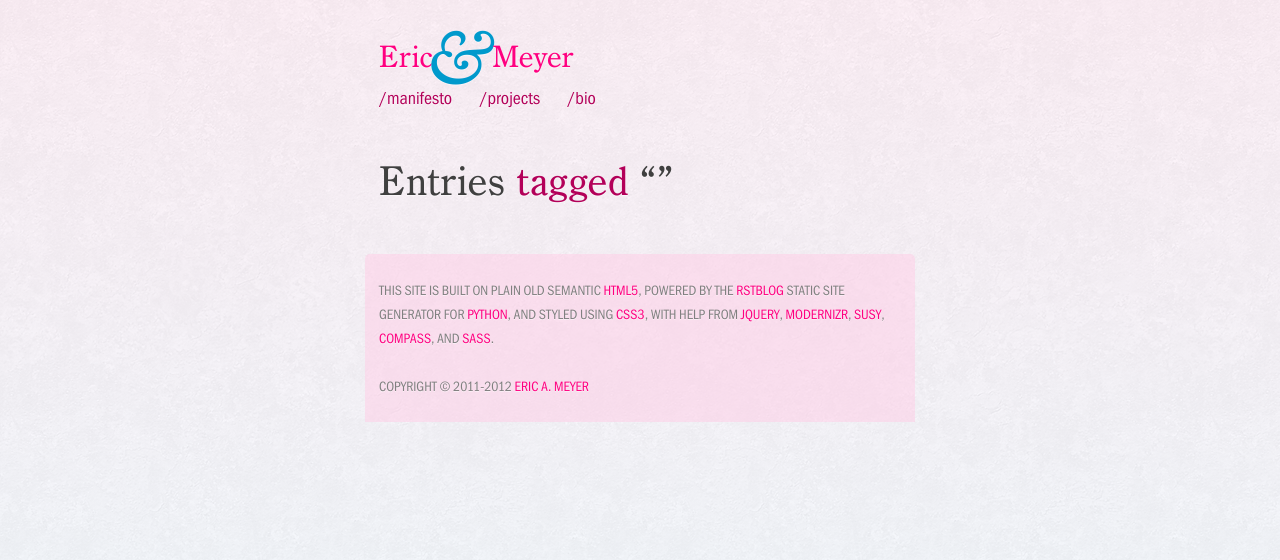
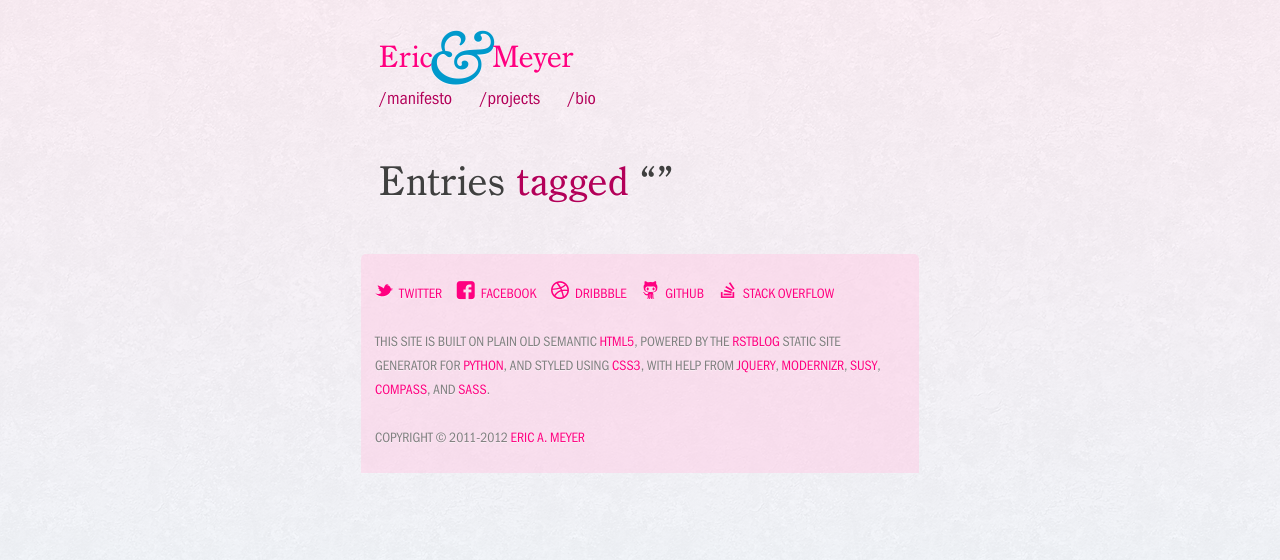
Before and after one commit to mirisuzanne/miriamsuzanne, a Python web app: template templates/tag.html in a window 1280 px wide. Shown: the top 560 px of the page. Run offline with Jinja, Linux system fonts and the light colour scheme; the template is opened without the code that fills it, so the values that code supplies are empty; some libraries are stand-ins or nearby versions.

Commit message:
Add social icons to footer

```diff
--- a/content/static/css/screen.css
+++ b/content/static/css/screen.css
@@ -267,6 +267,50 @@
   border-left: 3px solid #ffcce6;
 }
 
+@font-face {
+  font-family: "IcoMoon";
+  src: url('../fonts/Icons.eot');
+  src: url('../fonts/Icons.eot?#iefix') format('eot'), url('../fonts/Icons.svg#Icons') format('svg'), url('../fonts/Icons.woff') format('woff'), url('../fonts/Icons.ttf') format('truetype');
+  font-weight: normal;
+  font-style: normal;
+}
+
+/* Use the following CSS code if you want to have a class per icon */
+[data-icon]:before, .social a:before {
+  font-family: 'IcoMoon';
+  font-style: normal;
+  speak: none;
+}
+
+/* Use the following CSS code if you want to use data attributes for inserting your icons */
+[data-icon]:before {
+  content: attr(data-icon);
+}
+
+.social [href*="facebook"]:before {
+  content: "\e000";
+}
+
+.social [href*="stackoverflow"]:before {
+  content: "\e003";
+}
+
+.social [href*="twitter"]:before {
+  content: "\e004";
+}
+
+.social [href*="vimeo"]:before {
+  content: "\e005";
+}
+
+.social [href*="github"]:before {
+  content: "\e006";
+}
+
+.social [href*="dribbble"]:before {
+  content: "\e007";
+}
+
 body {
   max-width: 29em;
   margin-left: auto;
@@ -361,7 +405,7 @@
   -webkit-border-top-right-radius: 5px;
   border-top-right-radius: 5px;
   clear: both;
-  margin: 0 -1em;
+  margin: 0 -1.28571em;
   padding: 1.71429em 1em;
   overflow: hidden;
   background: #ffcce6;
@@ -369,7 +413,38 @@
   color: gray;
   text-transform: uppercase;
 }
-[role="contentinfo"] .colophon {
+
+.social {
+  margin: 0;
+  padding: 0;
+  border: 0;
+  overflow: hidden;
+  margin-bottom: 1.71429em;
+}
+.social li {
+  list-style-image: none;
+  list-style-type: none;
+  margin-left: 0;
+  display: -moz-inline-box;
+  -moz-box-orient: vertical;
+  display: inline-block;
+  vertical-align: middle;
+  *vertical-align: auto;
+  white-space: nowrap;
+}
+.social li {
+  *display: inline;
+}
+.social a {
+  margin-right: 0.85714em;
+}
+.social a:before {
+  font-size: 1.28571em;
+  line-height: 1.33333em;
+  padding-right: 0.33333em;
+}
+
+.colophon {
   margin-bottom: 1.71429em;
 }
 
--- /dev/null
+++ b/sass/general/_icons.scss
@@ -0,0 +1,50 @@
+@include font-face (
+  'IcoMoon',
+  font-files(
+    'Icons.svg#Icons', svg,
+    'Icons.woff', woff,
+    'Icons.ttf', truetype
+  ),
+  'Icons.eot',
+  normal,
+  normal
+);
+
+/* Use the following CSS code if you want to have a class per icon */
+%icon-content {
+  font-family: 'IcoMoon';
+  font-style: normal;
+  speak: none;
+}
+
+%icon:before {
+  @extend %icon-content;
+}
+
+%icon-replace {
+  @extend %icon;
+  position: relative;
+  min-width: 1em;
+  text-indent: -9999px;
+  &:before{
+    position: absolute;
+    top: 0;
+    left: 0;
+    text-indent: 0;
+  }
+}
+
+/* Use the following CSS code if you want to use data attributes for inserting your icons */
+[data-icon]:before {
+  @extend %icon-content;
+  content: attr(data-icon);
+}
+
+%icon-facebook:before       { content: "\e000"; }
+%icon-html5:before          { content: "\e001"; }
+%icon-css3:before           { content: "\e002"; }
+%icon-stack-overflow:before { content: "\e003"; }
+%icon-twitter:before        { content: "\e004"; }
+%icon-vimeo:before          { content: "\e005"; }
+%icon-github:before         { content: "\e006"; }
+%icon-dribbble:before       { content: "\e007"; }
--- a/sass/general/_root.scss
+++ b/sass/general/_root.scss
@@ -28,3 +28,4 @@
 // Imports
 
 @import "type";
+@import "icons";
--- a/sass/modules/_template.scss
+++ b/sass/modules/_template.scss
@@ -68,15 +68,36 @@
   @include adjust-font-size-to($footsize);
   @include border-top-radius;
   clear: both;
-  margin: 0 0 - $grid-padding;
+  margin: 0 0 - ($base-font-size/$footsize*$grid-padding);
   padding: rhythm(1,$footsize) $grid-padding;
   overflow: hidden;
   background: $pink-lightest;
   background: rgba($pink-lightest,.5);
   color: $mid;
   text-transform: uppercase;
+}
 
-  .colophon {
-    @include trailer(1,$footsize);
+.social {
+  @include inline-block-list;
+  @include trailer(1,$footsize);
+
+  a {
+    margin-right: rhythm(.5,$footsize);
+    &:before {
+      @extend %icon-content;
+      @include adjust-font-size-to($base-font-size,1,$footsize);
+      padding-right: rhythm(.25);
+    }
   }
+
+  [href*="twitter"] { @extend %icon-twitter; }
+  [href*="facebook"] { @extend %icon-facebook; }
+  [href*="dribbble"] { @extend %icon-dribbble; }
+  [href*="github"] { @extend %icon-github; }
+  [href*="vimeo"] { @extend %icon-vimeo; }
+  [href*="stackoverflow"] { @extend %icon-stack-overflow; }
 }
+
+.colophon {
+  @include trailer(1,$footsize);
+}
--- a/templates/layout.html
+++ b/templates/layout.html
@@ -20,6 +20,14 @@
 </section>
 
 <footer role="contentinfo">
+  <ul class="social">
+    <li><a href="http://twitter.com/eriiicam/">twitter</a></li>
+    <li><a href="http://facebook.com/eriiicam/">facebook</a></li>
+    <li><a href="http://dribbble.com/players/ericam/">dribbble</a></li>
+    <li><a href="http://www.github.com/ericam/">github</a></li>
+    <li><a href="http://stackoverflow.com/users/108625/eric-meyer/">stack overflow</a></li>
+  </ul>
+
   <p class="colophon">
     This site is built on plain old semantic <a href="http://www.w3.org/TR/html5/">HTML5</a>,
     powered by
```
Also changed, not shown: content/static/fonts/Icons.ttf (added), content/static/fonts/Icons.woff (added), 2 other files.
